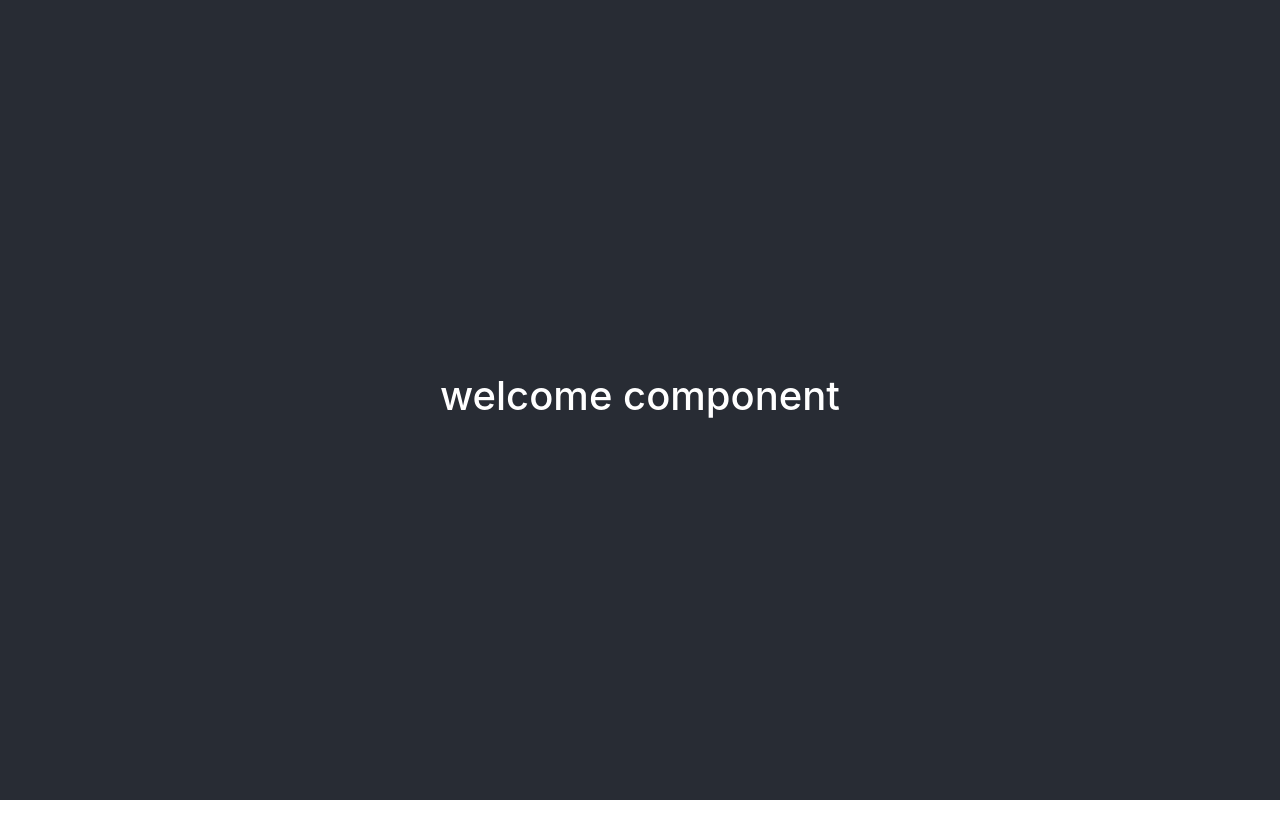
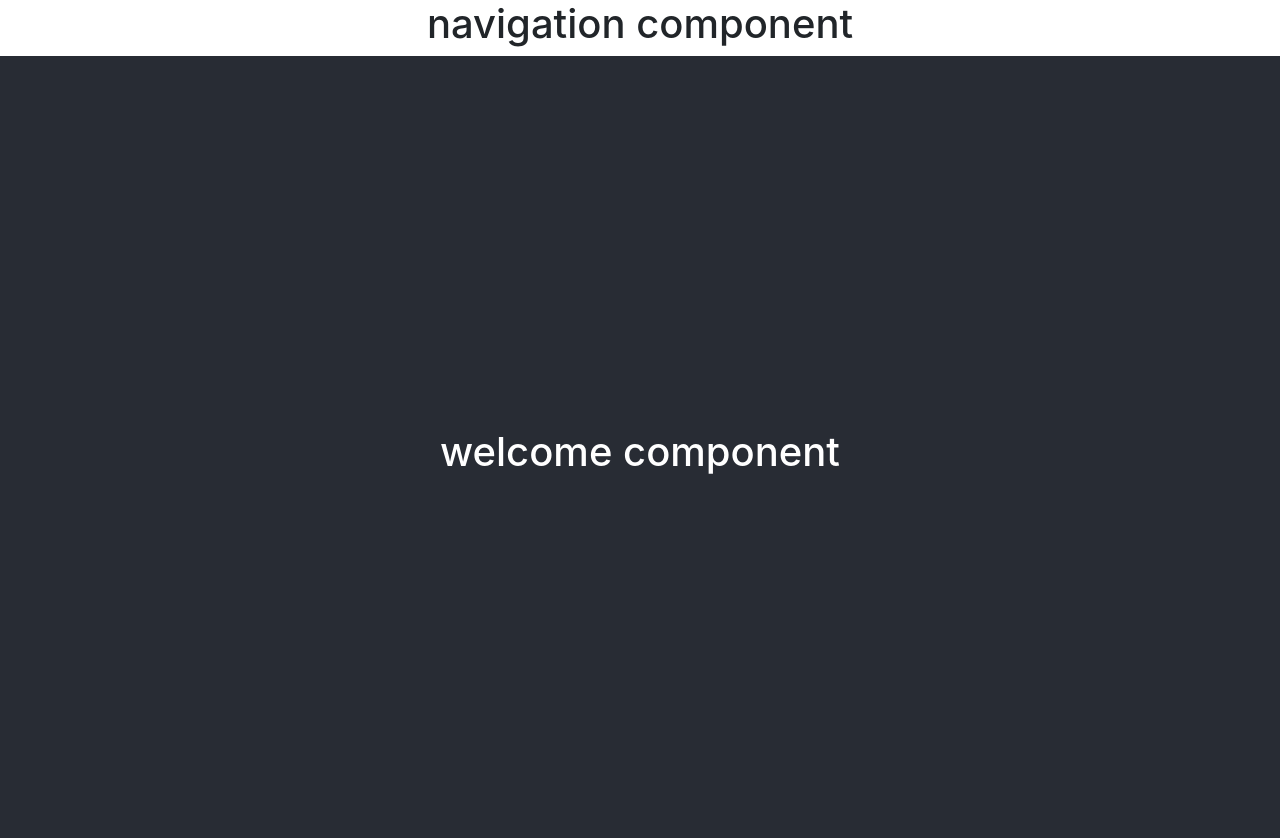
Before and after one commit to angeljuarez77/second-stock-market-app, a React (Create React App) app: page / in a window 1280 px wide. Shown: the top 838 px of the page. Before the commit the page ends 800 px from the top, so only its background shows below. Built offline with nearby package versions, Linux system fonts and the light colour scheme.

Commit message:
created and added navigation bar to app.js

```diff
--- a/src/App.js
+++ b/src/App.js
@@ -2,10 +2,12 @@
 import logo from './logo.svg';
 import './App.css';
 import Welcome from './components/Welcome';
+import Navigation from './components/Navigation';
 
 function App() {
   return (
     <div className="App">
+      <Navigation />
       <header className="App-header">
         <Welcome />
       </header>
--- /dev/null
+++ b/src/components/Navigation.js
@@ -0,0 +1,11 @@
+import React from 'react';
+
+function Navigation(){
+  return(
+    <div>
+      <h1>navigation component</h1>
+    </div>
+  )
+}
+
+export default Navigation;
```
